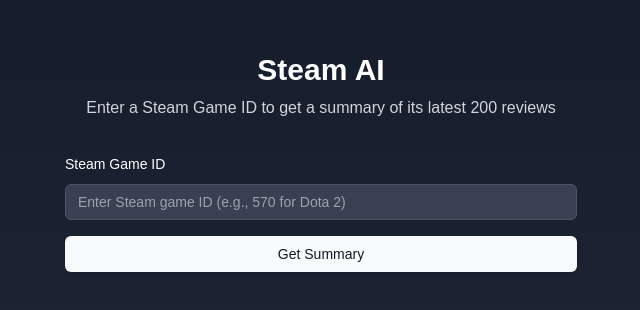
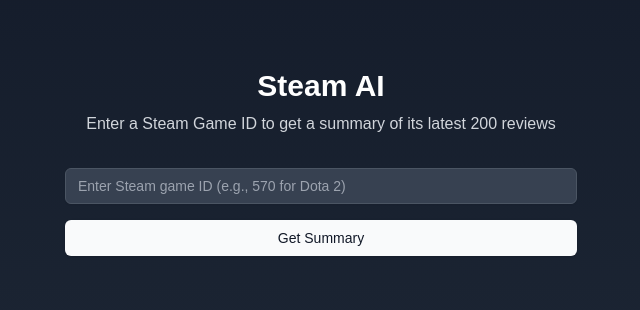
Before and after one commit to fmiras/steam-summarize, a Next.js app: page / in a window 1280 px wide. Shown: the part 238-548 px from the top of the page, without its empty margins (319-959 px from the left). Built offline with nearby package versions, Linux system fonts and the light colour scheme.

Commit message:
better width and text

```diff
--- a/components/landing-form.tsx
+++ b/components/landing-form.tsx
@@ -50,7 +50,7 @@
         </div>
         <form onSubmit={onSubmit} className="space-y-4">
           <div className="space-y-2">
-            <Label htmlFor="gameId" className="text-white">
+            <Label hidden htmlFor="gameId" className="text-white">
               Steam Game ID
             </Label>
             <Input
```
